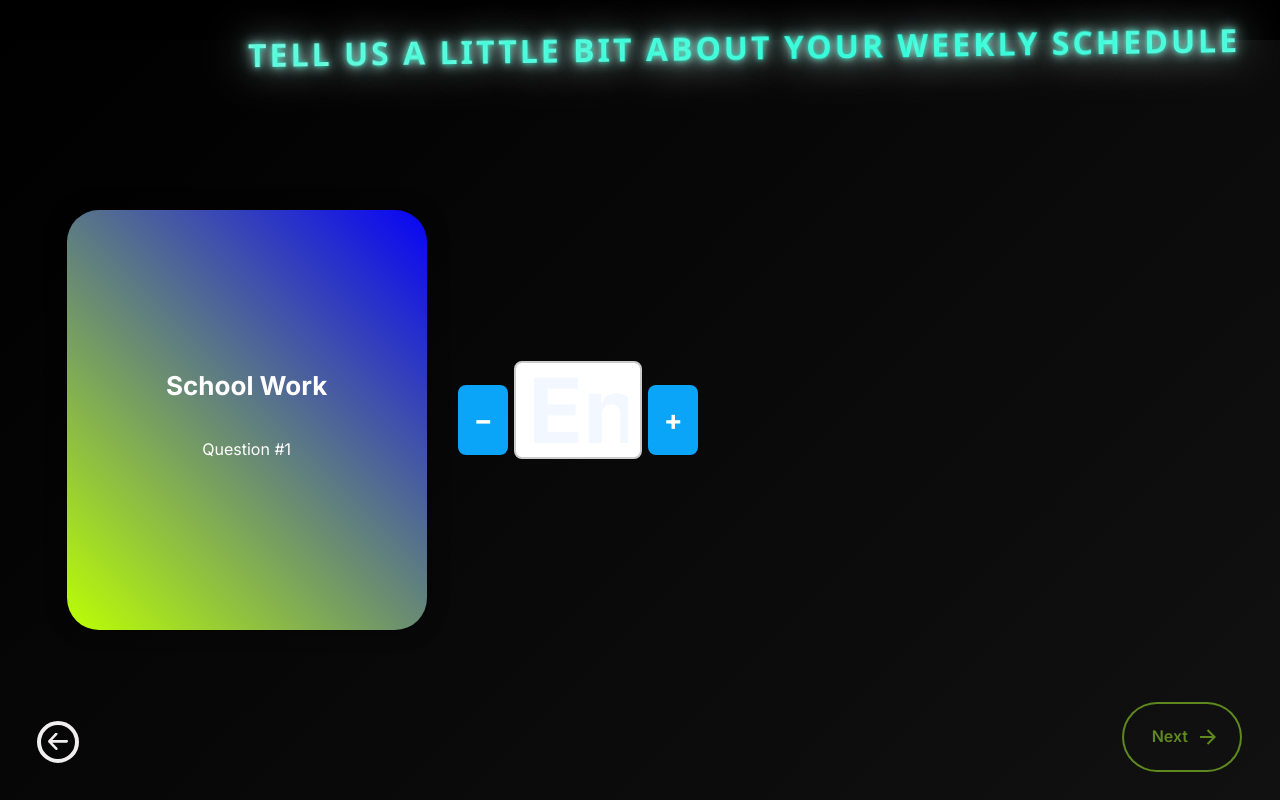
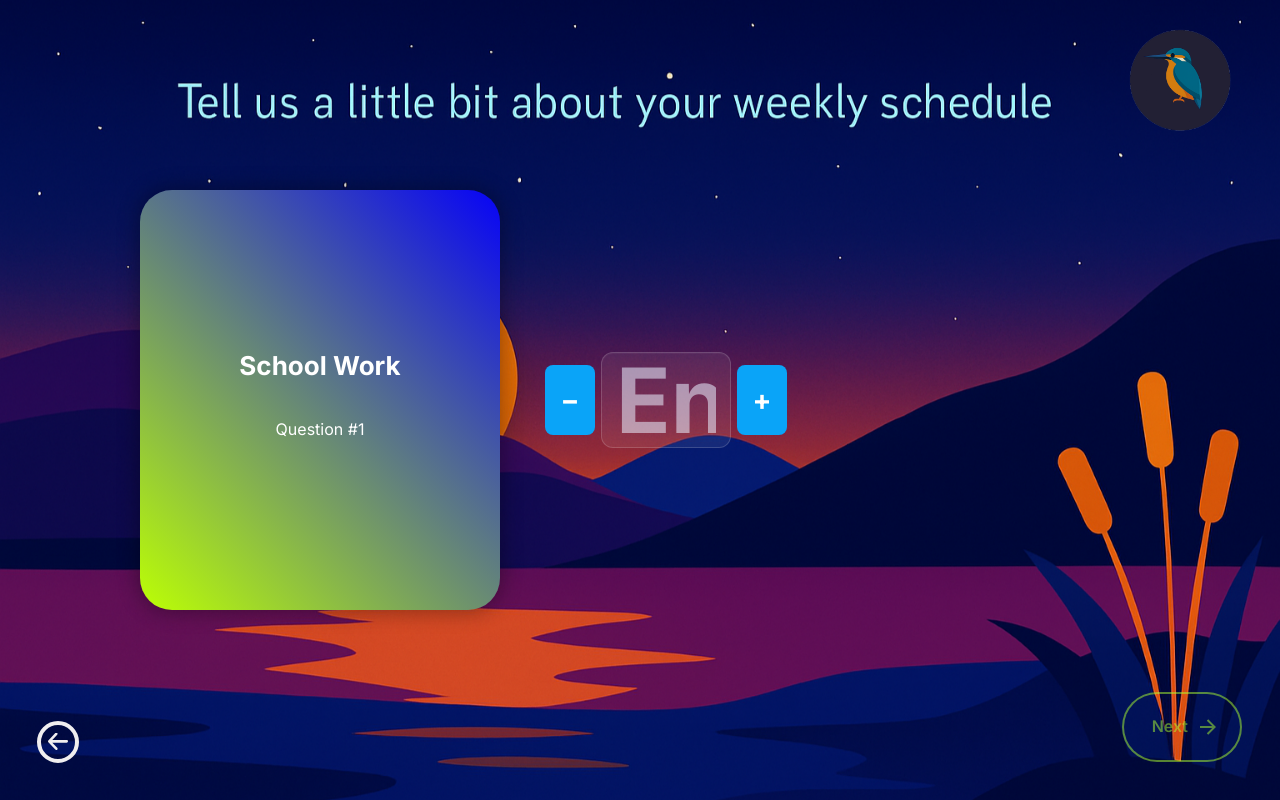
Before and after one commit to Magnamedicus/Class-Synch, a React (Vite) app: page /questionnaire in a window 1280 px wide. Built offline with nearby package versions, Linux system fonts and the light colour scheme.

Commit message:
added custom background to questionnaire UI. Added logo watermark.

```diff
--- a/src/components/QuestionnaireTitle.tsx
+++ b/src/components/QuestionnaireTitle.tsx
@@ -1,4 +1,3 @@
-// src/components/QuestionnaireTitle.tsx
 import React from 'react';
 import '../css/QuestionnaireTitle.css';
 
--- a/src/css/QuestionnairePage.css
+++ b/src/css/QuestionnairePage.css
@@ -1,80 +1,64 @@
+/* src/css/QuestionnairePage.css */
+
+.questionnaire-page {
+    position: relative;
+    height: 100vh;
+    width: 100%;
+    overflow: hidden;
+
+    /* ✅ background image */
+    background: url('../assets/q_bg.png') no-repeat center center fixed;
+    background-size: cover;
+    background-position: center 20%; /* pushes image down a little */
+
+    color: #fff; /* keep text readable if needed */
+}
+
+/* Layout for card + form */
 .questionnaire-layout {
     display: flex;
-    height: 100vh;
+    align-items: center;
+    justify-content: center;
+    gap: 80px;
+    height: 100%;
     width: 100%;
-    padding: 40px;
-    box-sizing: border-box;
 }
 
 .card-side {
-    flex: 1;
-    display: flex;
-    justify-content: center;
-    align-items: center;
+    flex: 0 0 auto;
 }
 
 .form-side {
-    flex: 2;
-    display: flex;
-    flex-direction: column;
-    justify-content: center;
-    padding: 40px;
+    flex: 1;
+    max-width: 600px;
 }
 
-.form-side label {
-    font-size: 20px;
-    margin-bottom: 15px;
-    font-weight: bold;
-    color: #fff;
-}
-
-.form-side input {
-    padding: 12px;
-    font-size: 18px;
-    border-radius: 8px;
-    border: 2px solid #ccc;
-    background: #fff;      /* ✅ white background */
-    color: #222;           /* ✅ dark text */
-    outline: none;
-    margin-bottom: 20px;
-}
-
-.form-side input:focus {
-    border-color: #0703f7; /* match card accent */
-    box-shadow: 0 0 6px rgba(7, 3, 247, 0.4);
-}
-
+/* Button wrappers */
 .continue-btn-wrapper {
-    position: fixed;
-    bottom: 30px;
+    position: absolute;
+    bottom: 40px;
     right: 40px;
 }
 
-.questionnaire-layout {
-    background: linear-gradient(135deg, #000 0%, #111 100%);
+.back-btn-wrapper {
+    position: absolute;
+    bottom: 40px;
+    left: 40px;
 }
 
-/* Wraps entire page */
-.questionnaire-page {
-    display: flex;
-    flex-direction: column;
-    align-items: center;  /* centers the title horizontally */
-    justify-content: flex-start;
+.page-logo {
+    position: absolute;
+    top: 10px;
+    right: 30px;
+    height: 140px;        /* adjust size */
+    width: auto;         /* keep aspect ratio */
+    z-index: 2000;       /* stays above everything */
+    cursor: pointer;     /* optional: looks clickable */
+    transition: transform 0.3s ease, filter 0.3s ease;
 }
 
-/* Title at top */
-.title-wrapper {
-    width: 100%;
-    display: flex;
-    justify-content: center; /* ✅ center horizontally */
-    margin: 20px 0;          /* spacing above/below */
+/* Add some hover flair */
+.page-logo:hover {
+    transform: scale(1.1) rotate(2deg);
+    filter: drop-shadow(0 0 8px rgba(255, 255, 255, 0.7));
 }
-
-.questionnaire-page {
-    position: relative;
-    background: #000;
-    color: #fff;
-    height: 100vh;
-    width: 100%;
-    overflow: hidden;
-}
--- a/src/css/QuestionnaireTitle.css
+++ b/src/css/QuestionnaireTitle.css
@@ -1,71 +1,34 @@
-/* src/css/QuestionnaireTitle.css */
-
 .qt-title {
     position: absolute;
-    top: 30px;
+    top: 20px;
     right: 40px;
     z-index: 1000;
 
-    /* font basics */
-    font-family: 'Orbitron', 'Poppins', 'Segoe UI', sans-serif;
-    font-size: 2rem;
-    font-weight: 900;
-    letter-spacing: 3px;
-    text-transform: uppercase;
+    font-family: 'Pacifico', cursive, sans-serif; /* fun Google Font */
+    font-size: 1.8rem;
+    font-weight: 700;
 
-    /* gradient text */
-    background: linear-gradient(90deg, #00ffe0, #f6f4f6, #00ffe0);
+    background: linear-gradient(90deg, #0aa4f8, #f80a4a, #0aa4f8);
     background-size: 200% auto;
+    color: transparent;
     -webkit-background-clip: text;
-    -webkit-text-fill-color: transparent;
+    background-clip: text;
 
-    /* glowing neon shadows */
-    text-shadow:
-            0 0 5px rgba(0, 255, 204, 0.8),
-            0 0 10px rgba(248, 241, 248, 0.9),
-            0 0 20px rgba(0, 255, 204, 0.6),
-            0 0 40px rgba(237, 235, 237, 0.96);
+    /* subtle glowing outline */
+    text-shadow: 0 0 4px rgba(0, 255, 204, 0.4);
 
-    /* fancy animation */
-    animation:
-            glowPulse 3s infinite alternate ease-in-out,
-            gradientShift 8s linear infinite,
-            floaty 6s ease-in-out infinite;
+    /* lightweight animation */
+    animation: shimmer 4s linear infinite, glowPulse 3s ease-in-out infinite;
 }
 
-/* glowing intensity animation */
-@keyframes glowPulse {
-    0% {
-        text-shadow:
-                0 0 5px rgba(0, 255, 204, 0.7),
-                0 0 10px rgba(248, 246, 248, 0.91),
-                0 0 20px rgba(0, 255, 204, 0.4),
-                0 0 40px rgba(251, 247, 251, 0.97);
-        transform: skewX(0deg);
-    }
-    100% {
-        text-shadow:
-                0 0 15px rgba(0, 255, 204, 1),
-                0 0 30px rgba(248, 246, 248, 0.8),
-                0 0 60px rgba(0, 255, 204, 0.6),
-                0 0 80px rgba(248, 247, 248, 0.95);
-        transform: skewX(3deg);
-    }
+/* soft gradient shimmer */
+@keyframes shimmer {
+    0% { background-position: 0% center; }
+    100% { background-position: 200% center; }
 }
 
-/* gradient shifting animation */
-@keyframes gradientShift {
-    to {
-        background-position: 200% center;
-    }
+/* slow glow pulse */
+@keyframes glowPulse {
+    0%, 100% { text-shadow: 0 0 4px rgba(0, 255, 204, 0.3); }
+    50% { text-shadow: 0 0 12px rgba(0, 255, 204, 0.6); }
 }
-
-/* subtle floating motion */
-@keyframes floaty {
-    0%, 100% {
-        transform: translateY(0) rotate(-1deg);
-    }
-    50% {
-        transform: translateY(-6px) rotate(1deg);
-    }
-}
--- a/src/pages/QuestionnairePage.tsx
+++ b/src/pages/QuestionnairePage.tsx
@@ -5,6 +5,8 @@ import BackButton from '../components/BackButton';
 import NumberInput from '../components/inputs/NumberInput'; // ✅ custom input
 import '../css/QuestionnairePage.css';
 import QuestionnaireTitle from '../components/QuestionnaireTitle';
+import logo from '../assets/logo.png';
+
 
 
 const questionnaire = [
@@ -110,9 +112,8 @@ const QuestionnairePage: React.FC = () => {
     return (
         <div className="questionnaire-page">
             {/* ✅ Title goes at the very top */}
-            <div className="title-wrapper">
-                <QuestionnaireTitle />
-            </div>
+            <img src={logo} alt="App Logo" className="page-logo" />
+
 
             {/* Existing layout */}
             <div className="questionnaire-layout">
```
Also changed, not shown: src/assets/logo.png (added), src/assets/q_bg.png (added).
